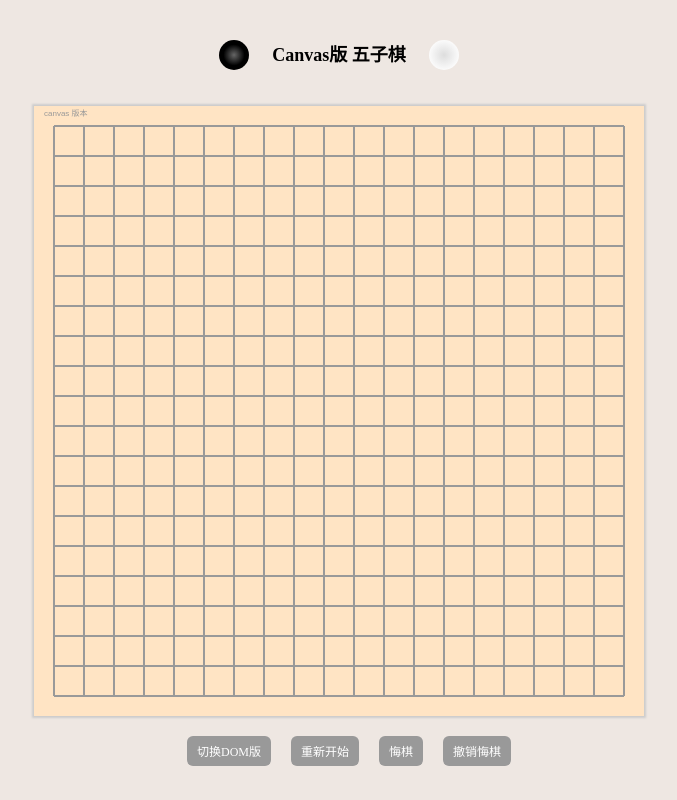
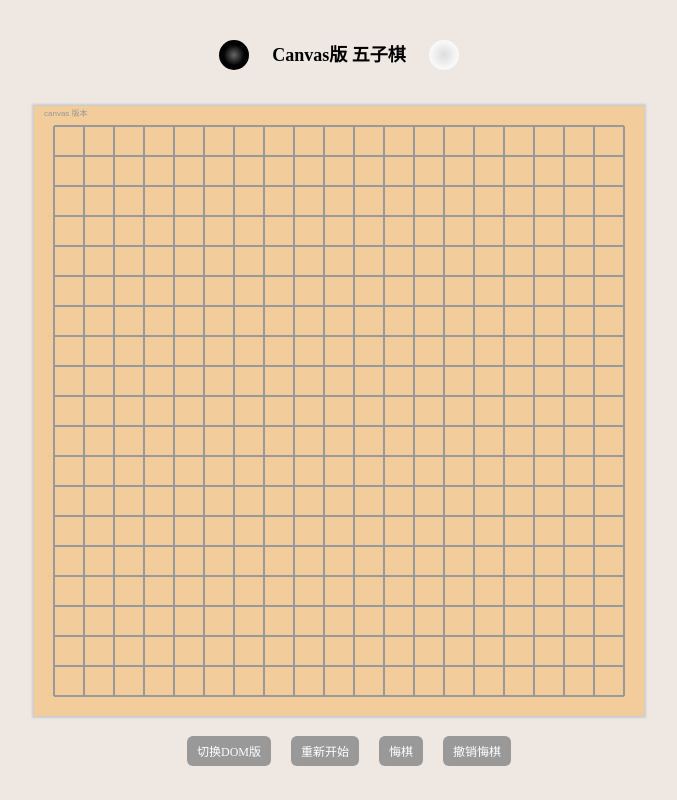
Before and after one commit to cenweixin/gobang, a plain HTML site: page index.html in a window 1280 px wide. Shown: the whole page, without its empty margins (301-978 px from the left). Drawn offline with Linux system fonts and the light colour scheme.

Commit message:
监听落子的元素以参数形式传入

```diff
--- a/index.css
+++ b/index.css
@@ -44,8 +44,8 @@ canvas {
   margin: 0 auto;
   box-shadow: 0px 0px 2px 2px #ccc;
   cursor: pointer;
-  background-color: #ffe4c4;
-  animation: rotate 1s;
+  /* background-color: #f3cc9c; */
+  animation: rotate .8s;
 }
 
 #chessboard-dom {
@@ -54,7 +54,7 @@ canvas {
   /* width: 610px;
   height: 610px; */
   /* background-color: #ffe4c4; */
-  animation: rotate .5s;
+  animation: rotate .8s;
   font-size: 0;
   box-shadow: 0px 0px 2px 2px #ccc;
 }
--- a/index.js
+++ b/index.js
@@ -2,9 +2,9 @@ class Gobang {
   constructor(options) {
     this.options = options
     // 获取棋盘画布
-    this.chessboard = document.querySelector(options.canvas || '#chessboard')
+    this.chessboardCanvas = document.querySelector(options.canvas || '#chessboard')
     // 画布上下文对象
-    this.context = this.chessboard.getContext('2d')
+    this.context = this.chessboardCanvas.getContext('2d')
     // 获取结果展示节点
     this.result = document.querySelector('#result')
 
@@ -44,9 +44,11 @@ class Gobang {
 
   // 画出棋盘
   drawChessboard() {
-    const { context, options, chessboard } = this
-    const { count, latticeWidth, borderColor, lineWidth, padding } = options.gobangStyle
-    chessboard.width = chessboard.height = (count - 1) * latticeWidth + padding * 2 // 设置棋盘宽高
+    const { context, options, chessboardCanvas } = this
+    const { count, latticeWidth, borderColor, lineWidth, padding, chessboardColor } = options.gobangStyle
+    chessboardCanvas.width = chessboardCanvas.height = (count - 1) * latticeWidth + padding * 2 // 设置棋盘宽高
+    context.fillStyle = chessboardColor
+    context.fillRect(0, 0, (count - 1) * latticeWidth + padding * 2, (count - 1) * latticeWidth + padding * 2) // 绘制棋盘背景
     context.lineWidth = lineWidth // 线宽
     context.strokeStyle = borderColor // 线颜色
     for (let i = 0; i < count; i++) {
@@ -67,7 +69,7 @@ class Gobang {
     context.fillStyle = '#999'
     context.fillText('canvas 版本', 10, 4)
     // 监听落子操作
-    this.listenDownChessman(chessboard)
+    this.listenDownChessman(chessboardCanvas)
   }
 
   // 初始棋盘矩阵
@@ -213,6 +215,7 @@ class Gobang {
   // 落子
   listenDownChessman(chessboard) {
     console.log('chessboard:', chessboard)
+    this.chessboard = chessboard
     const { latticeWidth, padding } = this.options.gobangStyle
     chessboard.onclick = event => {
       // 获得落子相对棋盘(包括padding)的坐标
@@ -301,14 +304,15 @@ class Gobang {
         'position': 'absolute',
         'top': 0 + 'px',
         'left': 0 + 'px',
-        'zIndex': 2
+        'zIndex': 2,
+        'cursor': 'pointer'
       }
       let chessboardDomCover = Utils.createElement({el, parent, style})
       chessboardDomCover.id = 'chessboardDomCover'
       this.chessboardDomCover = chessboardDomCover
-      // 监听落子操作
-      this.listenDownChessman(chessboardDomCover)
     }
+    // 监听落子操作
+    this.listenDownChessman(chessboardDomCover)
   }
 }
 
@@ -317,7 +321,7 @@ const gobang = new Gobang({
   canvas: '#chessboard',
   role: 1, // 角色 1黑棋 2白棋 ，这里是黑棋先下
   gobangStyle: {
-    chessboardColor: '#ffe4c4',
+    chessboardColor: '#f3cc9c', // 棋盘颜色
     count: 20, // 棋盘边数
     latticeWidth: 30, // 棋盘每小格宽度
     borderColor: '#999', // 棋盘描边颜色
```
